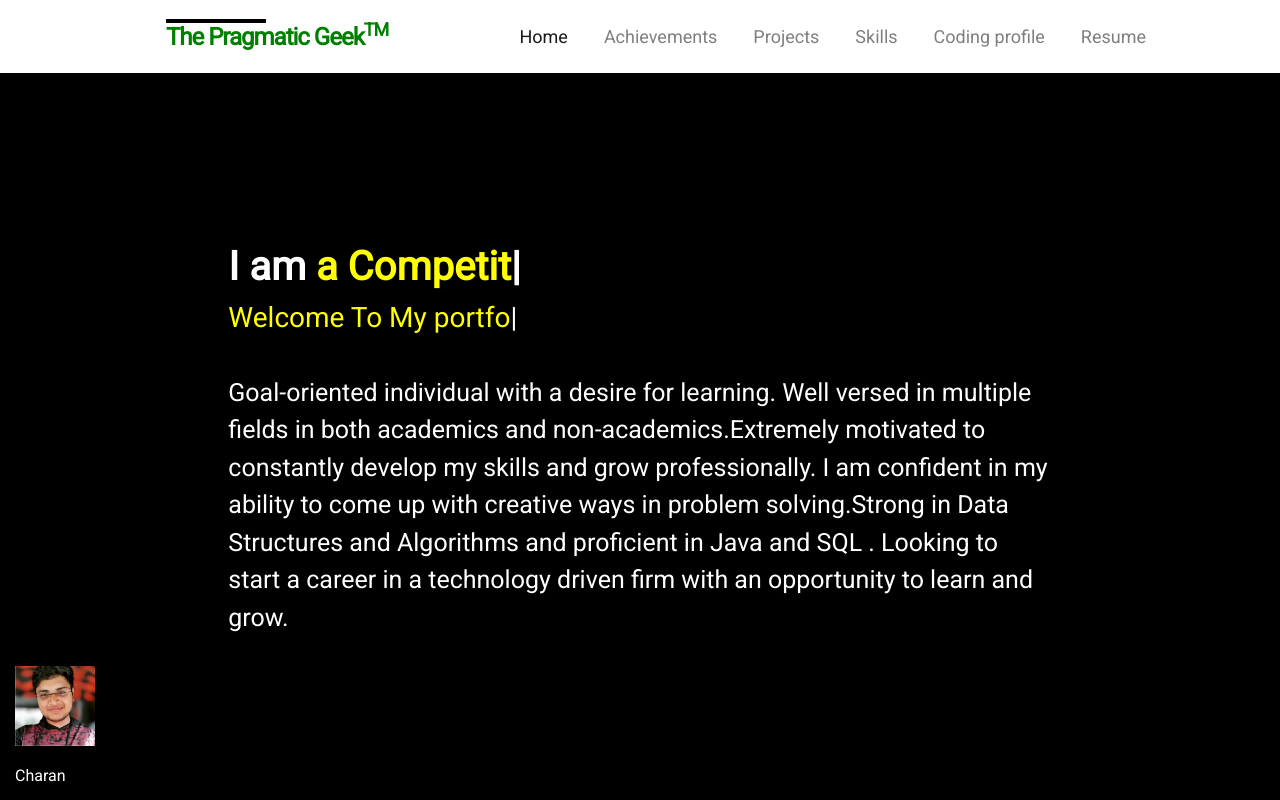
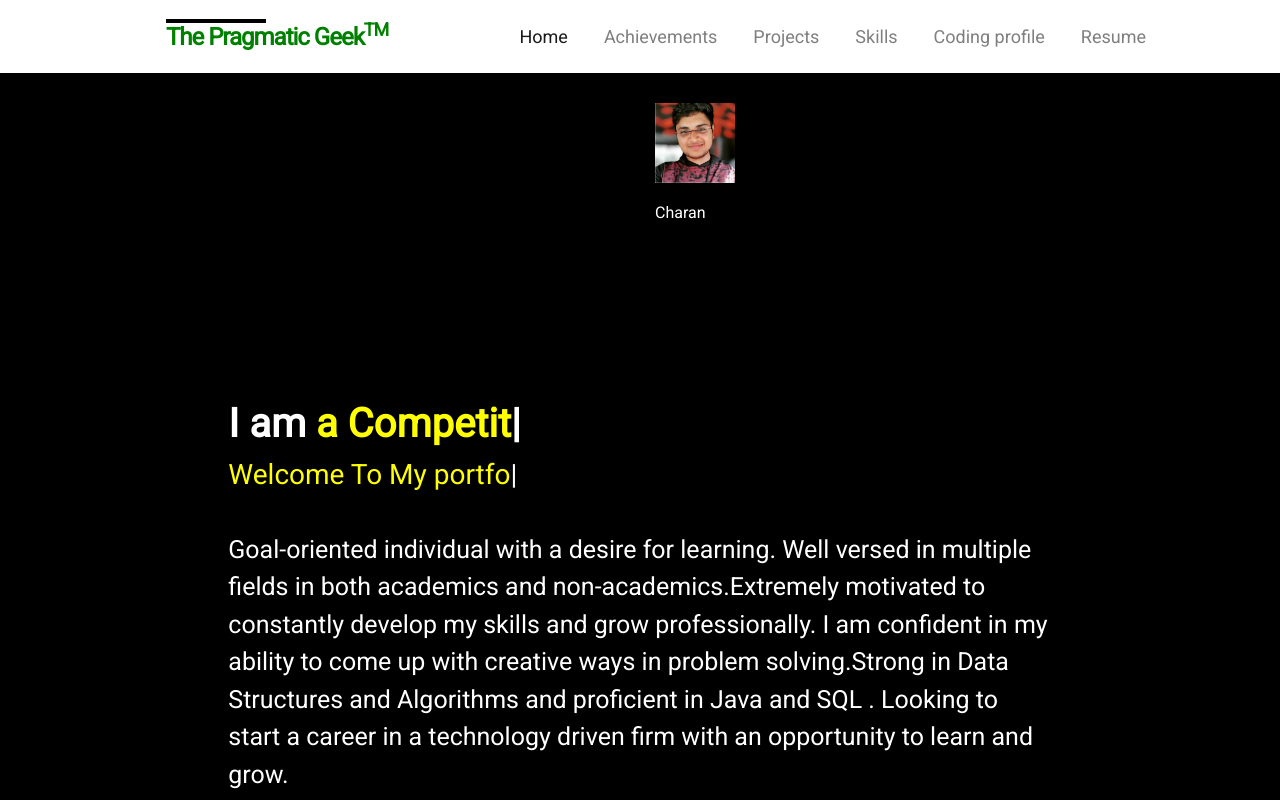
Before and after one commit to itscharanp/portfolio, a website: page index.html in a window 1280 px wide. Shown: the top 800 px of the page. Drawn offline with nearby package versions, Linux system fonts and the light colour scheme.

Commit message:
Update index.html

```diff
--- a/index.html
+++ b/index.html
@@ -86,6 +86,28 @@
         </div>
     </nav>
     <div class="container-fluid">
+
+
+        <div class="row" style="padding-top: 30px;">
+
+                 <div class="col-6 col-lg-6">
+
+                </div>
+
+                <div class="col-6 col-lg-6">
+                    <picture>
+                        <source srcset="./assets/charan.webp 1x" type="image/webp">
+                        <source srcset="./assets/bootstrap.PNG  1x" type="image/jpeg">
+                        <img src="./assets/bootstrap.PNG" alt="instagram" style="height:80px;">
+                    </picture>
+                        <h6 style="margin-top:20px;color: white"> Charan </h6>
+                </div>
+
+
+            </div>
+
+
+
         <div class="row">
 
            <div class="col-lg-2 col-12"></div>
@@ -115,19 +137,7 @@
             <div class="col-lg-2 col-12"></div>
         </div>
 
-         <div class="row" style="padding-top: 30px;">
 
-                <div class="col-6 col-lg-12">
-                    <picture>
-                        <source srcset="./assets/charan.webp 1x" type="image/webp">
-                        <source srcset="./assets/bootstrap.PNG  1x" type="image/jpeg">
-                        <img src="./assets/bootstrap.PNG" alt="instagram" style="height:80px;">
-                    </picture>
-                        <h6 style="margin-top:20px;color: white"> Charan </h6>
-                </div>
-
-
-            </div>
 
         <div class="row">
             <div class="col-12" id="down-arrow-vid" style="text-align:center;">
```
